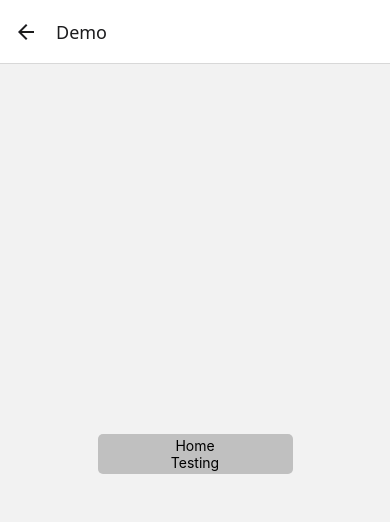
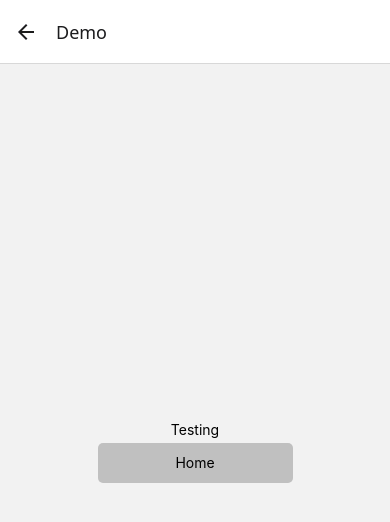
Before and after one commit to timmyjose-experiments/epqa-demo, a React Native app: screen /Demo in a window 390 px wide. Shown: the top 522 px of the page. Built offline with nearby package versions, Linux system fonts and the light colour scheme.

Commit message:
fix: put the text element in the correct place

```diff
--- a/src/screens/Demo.tsx
+++ b/src/screens/Demo.tsx
@@ -9,11 +9,11 @@ const Demo = () => {
 
   return (
     <SafeAreaView style={styles.container}>
+      <Text>Testing</Text>
       <Pressable
         style={styles.button}
         onPress={() => navigation.navigate('Home')}>
         <Text>Home</Text>
-        <Text>Testing</Text>
       </Pressable>
     </SafeAreaView>
   )
```
